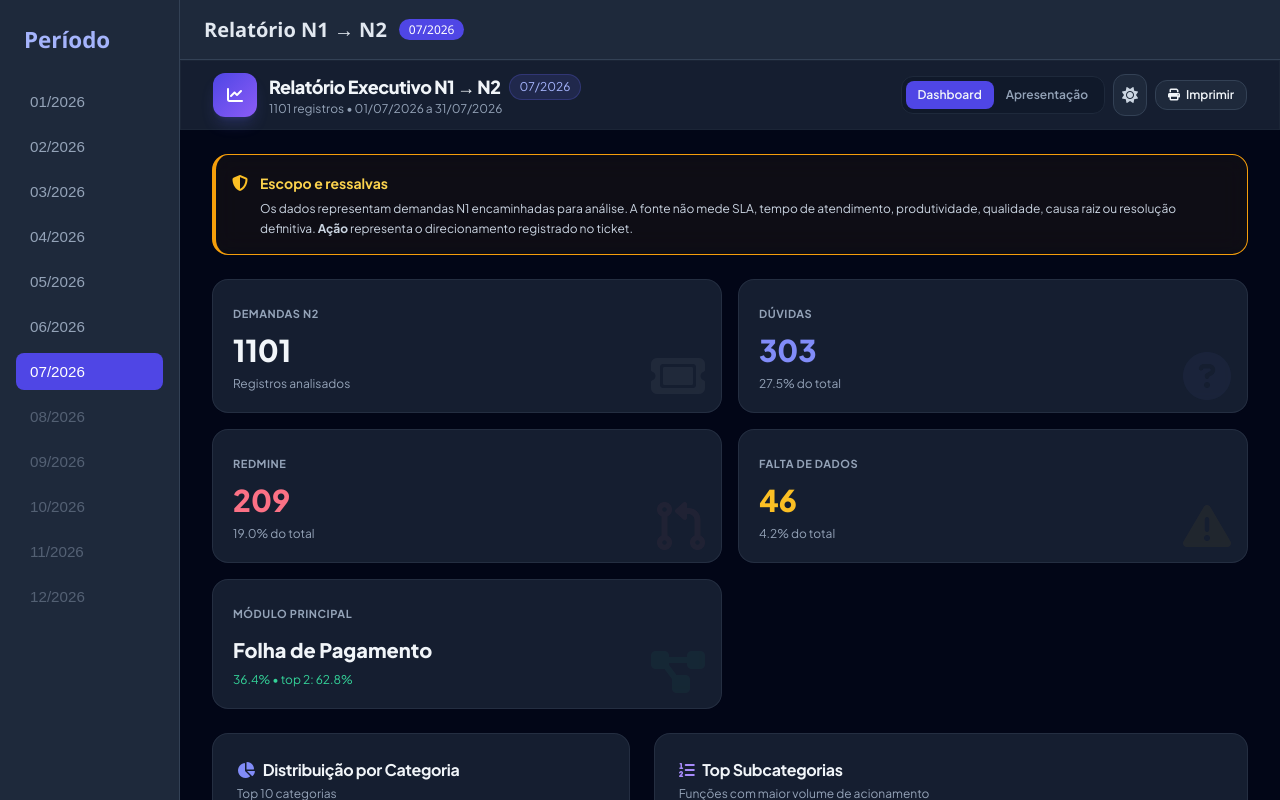
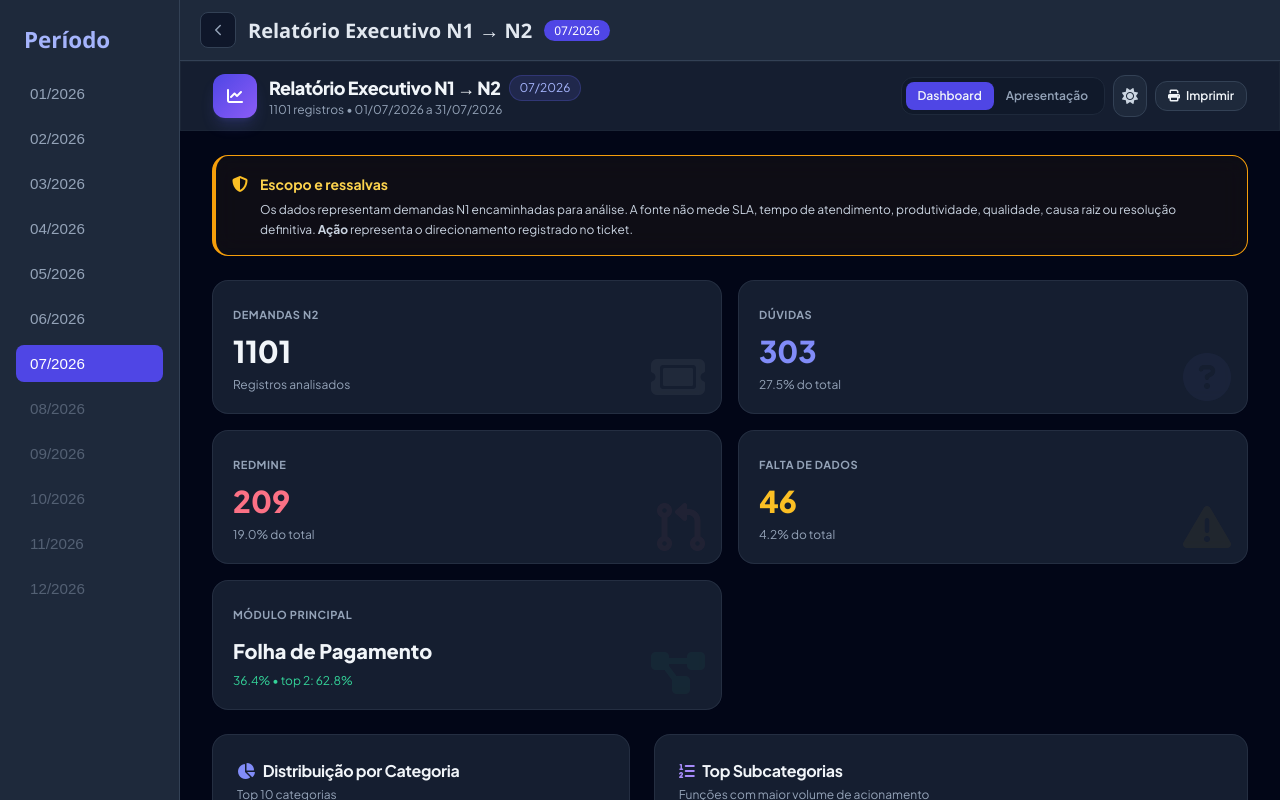
Before and after one commit to silvaneibarbosa/BI-Avancado, a plain HTML site: page index.html in a window 1280 px wide. Drawn offline with nearby package versions, Linux system fonts and the light colour scheme.

Commit message:
Update index.html
Ajuste barra lateral

```diff
--- a/index.html
+++ b/index.html
@@ -3,7 +3,7 @@
 <head>
   <meta charset="UTF-8">
   <meta name="viewport" content="width=device-width, initial-scale=1.0">
-  <title>Relatório N1 → N2</title>
+  <title>Relatório Executivo N1 → N2</title>
   <style>
     * { margin: 0; padding: 0; box-sizing: border-box; }
     body {
@@ -24,13 +24,29 @@
       flex-direction: column;
       gap: 8px;
       flex-shrink: 0;
+      transition: width 0.25s ease, padding 0.25s ease, opacity 0.2s ease;
+      overflow: hidden;
+    }
+    .sidebar.collapsed {
+      width: 0;
+      padding: 24px 0;
+      opacity: 0;
+      border-right: none;
+      pointer-events: none;
+    }
+    .sidebar-header {
+      display: flex;
+      align-items: center;
+      justify-content: space-between;
+      margin-bottom: 12px;
+      padding-left: 8px;
+      min-width: 148px; /* evita quebra durante a animação */
     }
     .sidebar h2 {
       font-size: 1.4rem;
       font-weight: 600;
       color: #a5b4fc;
-      margin-bottom: 20px;
-      padding-left: 8px;
+      white-space: nowrap;
     }
     .period-btn {
       display: block;
@@ -45,6 +61,7 @@
       border: none;
       text-align: left;
       width: 100%;
+      white-space: nowrap;
     }
     .period-btn:hover {
       background: #334155;
@@ -69,14 +86,42 @@
       display: flex;
       flex-direction: column;
       position: relative;
+      min-width: 0;
     }
     .header {
-      padding: 16px 24px;
+      padding: 12px 20px;
       background: #1e293b;
       border-bottom: 1px solid #334155;
       display: flex;
       align-items: center;
-      justify-content: space-between;
+      gap: 12px;
+    }
+    .toggle-btn {
+      width: 36px;
+      height: 36px;
+      border-radius: 8px;
+      border: 1px solid #334155;
+      background: #0f172a;
+      color: #94a3b8;
+      cursor: pointer;
+      display: flex;
+      align-items: center;
+      justify-content: center;
+      transition: all 0.2s;
+      flex-shrink: 0;
+    }
+    .toggle-btn:hover {
+      background: #334155;
+      color: #e2e8f0;
+      border-color: #475569;
+    }
+    .toggle-btn svg {
+      width: 18px;
+      height: 18px;
+      transition: transform 0.25s ease;
+    }
+    body.sidebar-collapsed .toggle-btn svg {
+      transform: rotate(180deg);
     }
     .header-title {
       display: flex;
@@ -142,8 +187,10 @@
 </head>
 <body>
   <!-- Barra lateral de períodos -->
-  <aside class="sidebar">
-    <h2>Período</h2>
+  <aside class="sidebar" id="sidebar">
+    <div class="sidebar-header">
+      <h2>Período</h2>
+    </div>
     <button class="period-btn" data-month="01/2026" data-file="dashboard_executivo_01-2026.html">01/2026</button>
     <button class="period-btn" data-month="02/2026" data-file="dashboard_executivo_02-2026.html">02/2026</button>
     <button class="period-btn" data-month="03/2026" data-file="dashboard_executivo_03-2026.html">03/2026</button>
@@ -161,8 +208,15 @@
   <!-- Área principal -->
   <div class="main">
     <header class="header">
+      <!-- Botão de ocultar/expandir a barra lateral -->
+      <button class="toggle-btn" id="toggle-sidebar" title="Ocultar / Expandir períodos">
+        <svg viewBox="0 0 24 24" fill="none" stroke="currentColor" stroke-width="2" stroke-linecap="round" stroke-linejoin="round">
+          <polyline points="15 18 9 12 15 6"></polyline>
+        </svg>
+      </button>
+
       <div class="header-title">
-        <h1>Relatório N1 → N2</h1>
+        <h1>Relatório Executivo N1 → N2</h1>
         <span class="badge" id="current-month">--/--</span>
       </div>
     </header>
@@ -179,7 +233,6 @@
   <script>
     // ============================================================
     // CONFIGURAÇÃO: liste aqui os meses que JÁ possuem o arquivo HTML
-    // Quando você criar o HTML de um novo mês, basta adicionar aqui.
     // ============================================================
     const MESES_DISPONIVEIS = [
       '01/2026',
@@ -190,6 +243,10 @@
       '06/2026',
       '07/2026'
       // '08/2026',  ← descomente quando o arquivo existir
+      // '09/2026',  ← descomente quando o arquivo existir
+      // '10/2026',  ← descomente quando o arquivo existir
+      // '11/2026',  ← descomente quando o arquivo existir
+      // '12/2026',  ← descomente quando o arquivo existir
     ];
 
     // ----------------------------------------------------------
@@ -206,11 +263,21 @@
     // ----------------------------------------------------------
     // Elementos
     // ----------------------------------------------------------
+    const sidebar = document.getElementById('sidebar');
+    const toggleBtn = document.getElementById('toggle-sidebar');
     const iframe = document.getElementById('dashboard-frame');
     const emptyState = document.getElementById('empty-state');
     const emptyMessage = document.getElementById('empty-message');
     const badge = document.getElementById('current-month');
     const botoes = document.querySelectorAll('.period-btn');
+
+    // ----------------------------------------------------------
+    // Toggle da barra lateral
+    // ----------------------------------------------------------
+    toggleBtn.addEventListener('click', () => {
+      sidebar.classList.toggle('collapsed');
+      document.body.classList.toggle('sidebar-collapsed');
+    });
 
     // ----------------------------------------------------------
     // Marca visualmente os meses indisponíveis
@@ -237,12 +304,10 @@
       badge.textContent = mes;
 
       if (MESES_DISPONIVEIS.includes(mes)) {
-        // Arquivo existe → mostra o iframe
         emptyState.classList.remove('visible');
         iframe.style.display = 'block';
         iframe.src = arquivo;
       } else {
-        // Arquivo não existe → mostra mensagem amigável
         iframe.style.display = 'none';
         iframe.src = 'about:blank';
         emptyMessage.innerHTML = `Os dados de <strong>${mes}</strong> ainda não foram processados.<br>Assim que o relatório estiver disponível, ele aparecerá automaticamente.`;
@@ -251,19 +316,18 @@
     }
 
     // ----------------------------------------------------------
-    // Eventos de clique
+    // Eventos de clique nos períodos
     // ----------------------------------------------------------
     botoes.forEach(btn => {
       btn.addEventListener('click', () => carregarPeriodo(btn));
     });
 
     // ----------------------------------------------------------
-    // Inicialização: ativa o mês anterior (ou o mais recente disponível)
+    // Inicialização: ativa o mês anterior
     // ----------------------------------------------------------
-    const mesAnterior = getMesAnterior(); // ex: "07/2026"
+    const mesAnterior = getMesAnterior();
     let btnInicial = Array.from(botoes).find(b => b.dataset.month === mesAnterior);
 
-    // Se o mês anterior ainda não existir na lista, pega o último disponível
     if (!btnInicial || !MESES_DISPONIVEIS.includes(mesAnterior)) {
       const ultimoDisponivel = MESES_DISPONIVEIS[MESES_DISPONIVEIS.length - 1];
       btnInicial = Array.from(botoes).find(b => b.dataset.month === ultimoDisponivel);
```
